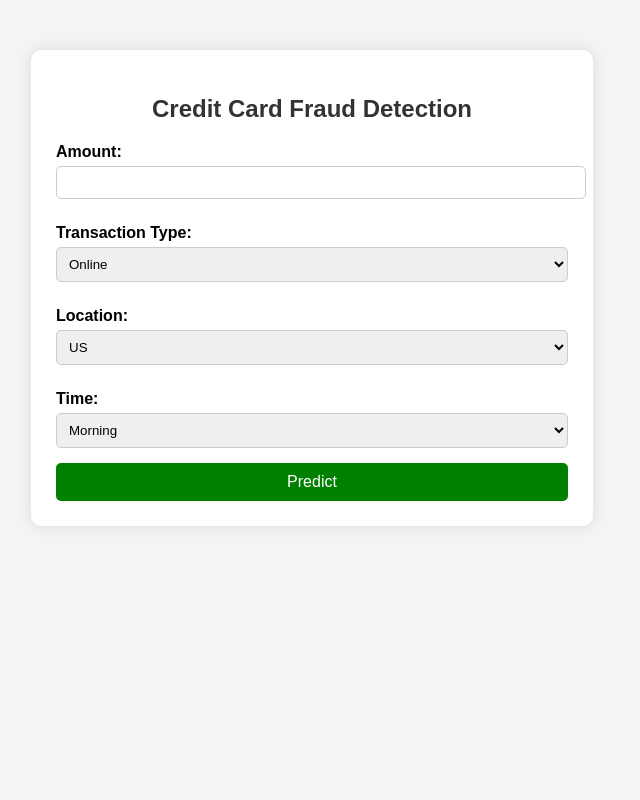
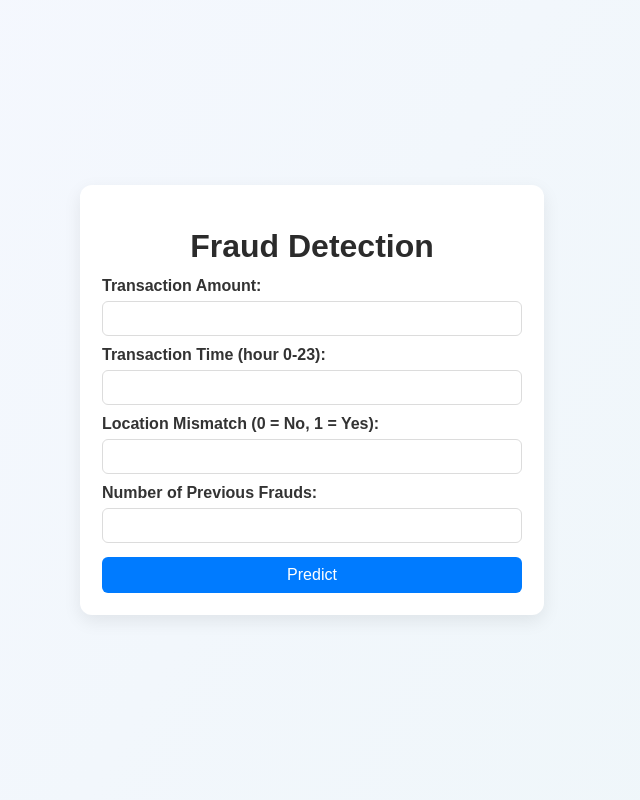
Before and after one commit to AKASH-RJ/KNN, a Flask app: page / in a window 1280 px wide. Shown: the whole page, without its empty margins (328-968 px from the left). Run offline with Flask 3, Linux system fonts and the light colour scheme; parts of the project's set-up code (start-up, migrations or seed data) failed here and were passed over.

Commit message:
updated model

```diff
--- a/app.py
+++ b/app.py
@@ -1,54 +1,32 @@
 from flask import Flask, render_template, request
-import pandas as pd
-from sklearn.preprocessing import LabelEncoder
-from sklearn.model_selection import train_test_split
-from sklearn.neighbors import KNeighborsClassifier
-import pickle
+import joblib
+import numpy as np
 
 app = Flask(__name__)
 
-# Load dataset
-df = pd.read_csv("knn.csv")
+model = joblib.load("knn_fraud_model.pkl")
+scaler = joblib.load("scaler.pkl")
 
-# Encode categorical variables
-label_encoders = {}
-for column in ['Transaction_Type', 'Location', 'Time']:
-    le = LabelEncoder()
-    df[column] = le.fit_transform(df[column])
-    label_encoders[column] = le
+@app.route("/", methods=["GET"])
+def index():
+    return render_template("index.html", prediction=None)
 
-# Features & Target
-X = df[['Amount', 'Transaction_Type', 'Location', 'Time']]
-y = df['Is_Fraud'].map({'No': 0, 'Yes': 1})
+@app.route("/predict", methods=["POST"])
+def predict():
+    try:
+        amount = float(request.form['amount'])
+        time = float(request.form['time'])
+        location = int(request.form['location'])
+        prev_fraud = int(request.form['prev_fraud'])
 
-# Train-test split
-X_train, X_test, y_train, y_test = train_test_split(X, y, test_size=0.2, random_state=42)
+        features = np.array([[amount, time, location, prev_fraud]])
+        features_scaled = scaler.transform(features)
+        pred = model.predict(features_scaled)[0]
+        result = "Fraud" if pred == 1 else "Not Fraud"
 
-# KNN model
-model = KNeighborsClassifier(n_neighbors=3)
-model.fit(X_train, y_train)
-
-# Save model & encoders
-pickle.dump(model, open('knn_model.pkl', 'wb'))
-pickle.dump(label_encoders, open('label_encoders.pkl', 'wb'))
-
-@app.route('/')
-def home():
-    return render_template('index.html')
-
-@app.route('/predict', methods=['POST'])
-def predict():
-    model = pickle.load(open('knn_model.pkl', 'rb'))
-    label_encoders = pickle.load(open('label_encoders.pkl', 'rb'))
-
-    amount = float(request.form['amount'])
-    transaction_type = label_encoders['Transaction_Type'].transform([request.form['transaction_type']])[0]
-    location = label_encoders['Location'].transform([request.form['location']])[0]
-    time = label_encoders['Time'].transform([request.form['time']])[0]
-
-    prediction = model.predict([[amount, transaction_type, location, time]])[0]
-    result = 'Fraud' if prediction == 1 else 'Not Fraud'
-    return render_template('index.html', prediction=result)
+        return render_template("index.html", prediction=result)
+    except Exception as e:
+        return render_template("index.html", prediction=f"Error: {str(e)}")
 
 if __name__ == "__main__":
     app.run(debug=True)
--- a/knn.csv
+++ b/knn.csv
@@ -1,49 +1,106 @@
-Amount,Transaction_Type,Location,Time,Is_Fraud
-200,Online,US,Morning,No
-150,POS,US,Afternoon,No
-500,Online,UK,Night,Yes
-50,POS,India,Morning,No
-1000,Online,US,Night,Yes
-70,POS,Canada,Afternoon,No
-800,Online,UK,Evening,Yes
-300,POS,US,Morning,No
-600,Online,India,Night,Yes
-250,POS,UK,Afternoon,No
-900,Online,Canada,Night,Yes
-400,POS,US,Evening,No
-1200,Online,US,Night,Yes
-90,POS,India,Morning,No
-700,Online,UK,Evening,Yes
-350,POS,Canada,Afternoon,No
-1300,Online,India,Night,Yes
-110,POS,US,Morning,No
-950,Online,Canada,Evening,Yes
-270,POS,UK,Afternoon,No
-1500,Online,US,Night,Yes
-80,POS,India,Evening,No
-850,Online,UK,Evening,Yes
-220,POS,Canada,Morning,No
-1250,Online,India,Night,Yes
-60,POS,US,Afternoon,No
-1400,Online,UK,Night,Yes
-180,POS,Canada,Evening,No
-100,Online,India,Morning,No
-1450,Online,US,Night,Yes
-210,POS,UK,Afternoon,No
-1550,Online,Canada,Night,Yes
-170,POS,India,Evening,No
-700,Online,US,Night,Yes
-400,POS,Canada,Afternoon,No
-1350,Online,India,Night,Yes
-200,POS,US,Morning,No
-1600,Online,UK,Night,Yes
-190,POS,India,Afternoon,No
-750,Online,Canada,Evening,Yes
-300,POS,UK,Morning,No
-1700,Online,US,Night,Yes
-260,POS,India,Afternoon,No
-1800,Online,UK,Night,Yes
-240,POS,Canada,Evening,No
-1950,Online,India,Night,Yes
-280,POS,US,Morning,No
-1850,Online,UK,Night,Yes
+transaction_amount,transaction_time,location_mismatch,num_prev_frauds,label
+120.5,14,1,0,Not Fraud
+520.0,3,0,2,Fraud
+75.0,12,0,0,Not Fraud
+2000.0,1,1,3,Fraud
+95.0,16,0,0,Not Fraud
+1500.0,2,1,4,Fraud
+65.0,18,0,0,Not Fraud
+1800.0,5,1,2,Fraud
+80.0,15,0,0,Not Fraud
+2500.0,4,1,5,Fraud
+110.0,14,0,0,Not Fraud
+1900.0,2,1,3,Fraud
+70.0,13,0,0,Not Fraud
+2100.0,3,1,4,Fraud
+85.0,17,0,0,Not Fraud
+1700.0,1,1,2,Fraud
+60.0,16,0,0,Not Fraud
+1600.0,5,1,3,Fraud
+78.0,14,0,0,Not Fraud
+2200.0,2,1,5,Fraud
+100.0,15,0,0,Not Fraud
+1500.0,4,1,4,Fraud
+68.0,18,0,0,Not Fraud
+1950.0,1,1,3,Fraud
+90.0,13,0,0,Not Fraud
+1800.0,3,1,4,Fraud
+72.0,17,0,0,Not Fraud
+2000.0,5,1,5,Fraud
+105.0,15,0,0,Not Fraud
+1750.0,2,1,3,Fraud
+80.0,16,0,0,Not Fraud
+2100.0,4,1,4,Fraud
+60.0,18,0,0,Not Fraud
+1900.0,1,1,3,Fraud
+95.0,14,0,0,Not Fraud
+1850.0,3,1,5,Fraud
+75.0,15,0,0,Not Fraud
+2000.0,2,1,4,Fraud
+85.0,16,0,0,Not Fraud
+1700.0,5,1,3,Fraud
+68.0,18,0,0,Not Fraud
+1600.0,1,1,4,Fraud
+78.0,13,0,0,Not Fraud
+2200.0,4,1,5,Fraud
+110.0,15,0,0,Not Fraud
+1500.0,2,1,3,Fraud
+70.0,16,0,0,Not Fraud
+1950.0,5,1,4,Fraud
+100.0,17,0,0,Not Fraud
+1800.0,3,1,5,Fraud
+72.0,14,0,0,Not Fraud
+2000.0,1,1,4,Fraud
+105.0,15,0,0,Not Fraud
+1750.0,4,1,3,Fraud
+80.0,18,0,0,Not Fraud
+2100.0,2,1,5,Fraud
+60.0,16,0,0,Not Fraud
+1900.0,5,1,4,Fraud
+95.0,14,0,0,Not Fraud
+1850.0,3,1,5,Fraud
+75.0,15,0,0,Not Fraud
+2000.0,1,1,4,Fraud
+85.0,16,0,0,Not Fraud
+1700.0,4,1,3,Fraud
+68.0,18,0,0,Not Fraud
+1600.0,2,1,4,Fraud
+78.0,13,0,0,Not Fraud
+2200.0,5,1,5,Fraud
+110.0,15,0,0,Not Fraud
+1500.0,3,1,3,Fraud
+70.0,16,0,0,Not Fraud
+1950.0,1,1,4,Fraud
+100.0,17,0,0,Not Fraud
+1800.0,4,1,5,Fraud
+72.0,14,0,0,Not Fraud
+2000.0,2,1,4,Fraud
+105.0,15,0,0,Not Fraud
+1750.0,5,1,3,Fraud
+80.0,18,0,0,Not Fraud
+2100.0,3,1,5,Fraud
+60.0,16,0,0,Not Fraud
+1900.0,4,1,4,Fraud
+95.0,14,0,0,Not Fraud
+1850.0,2,1,5,Fraud
+75.0,15,0,0,Not Fraud
+2000.0,5,1,4,Fraud
+85.0,16,0,0,Not Fraud
+1700.0,1,1,3,Fraud
+68.0,18,0,0,Not Fraud
+1600.0,3,1,4,Fraud
+78.0,13,0,0,Not Fraud
+2200.0,2,1,5,Fraud
+110.0,15,0,0,Not Fraud
+1500.0,4,1,3,Fraud
+70.0,16,0,0,Not Fraud
+1950.0,5,1,4,Fraud
+100.0,17,0,0,Not Fraud
+1800.0,1,1,5,Fraud
+72.0,14,0,0,Not Fraud
+2000.0,3,1,4,Fraud
+105.0,15,0,0,Not Fraud
+1750.0,2,1,3,Fraud
+80.0,18,0,0,Not Fraud
+2100.0,5,1,5,Fraud
+60.0,16,0,0,Not Fraud
--- a/requirements.txt
+++ b/requirements.txt
@@ -1,4 +1,5 @@
 Flask==3.0.3
 pandas==2.2.2
 scikit-learn==1.5.2
+joblib==1.4.2
 numpy==1.26.4
--- a/static/style.css
+++ b/static/style.css
@@ -1,68 +1,62 @@
 body {
     font-family: Arial, sans-serif;
-    background-color: #f4f4f4;
+    background: linear-gradient(120deg,#f6f8ff,#eef6f9);
+    display: flex;
+    justify-content: center;
+    align-items: center;
+    height: 100vh;
     margin: 0;
-    padding: 0;
 }
 
 .container {
-    width: 40%;
-    margin: 50px auto;
-    background: #fff;
-    padding: 25px;
-    border-radius: 10px;
-    box-shadow: 0px 0px 15px rgba(0,0,0,0.1);
+    background: white;
+    padding: 22px;
+    width: 420px;
+    border-radius: 12px;
+    box-shadow: 0 6px 18px rgba(0,0,0,0.08);
 }
 
-h2 {
+h1 {
     text-align: center;
-    margin-bottom: 20px;
-    color: #333;
+    color: #2b2b2b;
+    margin-bottom: 12px;
 }
 
 label {
-    font-weight: bold;
+    display: block;
     margin-top: 10px;
-    display: block;
+    color: #333;
+    font-weight: 600;
 }
 
-input, select {
+input, select, button {
     width: 100%;
-    padding: 8px;
-    margin: 5px 0 15px 0;
-    border: 1px solid #ccc;
-    border-radius: 5px;
+    padding: 9px;
+    margin-top: 6px;
+    border-radius: 6px;
+    border: 1px solid #dcdcdc;
+    box-sizing: border-box;
 }
 
 button {
-    background: green;
+    background: #007bff;
     color: white;
-    padding: 10px;
     border: none;
-    width: 100%;
-    border-radius: 5px;
+    margin-top: 14px;
+    font-size: 16px;
     cursor: pointer;
-    font-size: 16px;
 }
 
 button:hover {
-    background: darkgreen;
+    background: #0062d6;
 }
 
 .result {
+    margin-top: 16px;
+    padding: 12px;
+    background: #f0f8ff;
+    border-radius: 8px;
     text-align: center;
-    font-size: 20px;
-    margin-top: 15px;
-    padding: 10px;
-    border-radius: 5px;
+    font-weight: 700;
+    color: #0a2b5e;
 }
-
-.result.success {
-    background-color: #d4edda;
-    color: #155724;
-}
-
-.result.error {
-    background-color: #f8d7da;
-    color: #721c24;
-}
--- a/templates/index.html
+++ b/templates/index.html
@@ -1,44 +1,32 @@
 <!DOCTYPE html>
 <html>
 <head>
-    <title>Credit Card Fraud Detection</title>
+    <meta charset="utf-8">
+    <title>Credit Card Fraud Detection (KNN)</title>
     <link rel="stylesheet" href="{{ url_for('static', filename='style.css') }}">
 </head>
 <body>
 <div class="container">
-        <h2>Credit Card Fraud Detection</h2>
-        <form method="POST" action="/predict">
-            <label>Amount:</label>
-            <input type="number" name="amount" required>
+    <h1>Fraud Detection</h1>
+    <form action="/predict" method="post">
+        <label>Transaction Amount:</label>
+        <input type="number" name="amount" step="0.01" required>
 
-            <label>Transaction Type:</label>
-            <select name="transaction_type">
-                <option>Online</option>
-                <option>POS</option>
-            </select>
+        <label>Transaction Time (hour 0-23):</label>
+        <input type="number" name="time" step="1" min="0" max="23" required>
 
-            <label>Location:</label>
-            <select name="location">
-                <option>US</option>
-                <option>UK</option>
-                <option>India</option>
-                <option>Canada</option>
-            </select>
+        <label>Location Mismatch (0 = No, 1 = Yes):</label>
+        <input type="number" name="location" min="0" max="1" required>
 
-            <label>Time:</label>
-            <select name="time">
-                <option>Morning</option>
-                <option>Afternoon</option>
-                <option>Evening</option>
-                <option>Night</option>
-            </select>
+        <label>Number of Previous Frauds:</label>
+        <input type="number" name="prev_fraud" min="0" required>
 
         <button type="submit">Predict</button>
     </form>
 
     {% if prediction %}
-        <div class="result {% if prediction == 'Fraud' %}error{% else %}success{% endif %}">
-            Prediction: {{ prediction }}
+        <div class="result">
+            <h2>Prediction: {{ prediction }}</h2>
         </div>
     {% endif %}
 </div>
```
Also changed, not shown: model.py (added, +25 -0 lines), 2 other files. Lines whose indentation alone changed are shown as unchanged.
